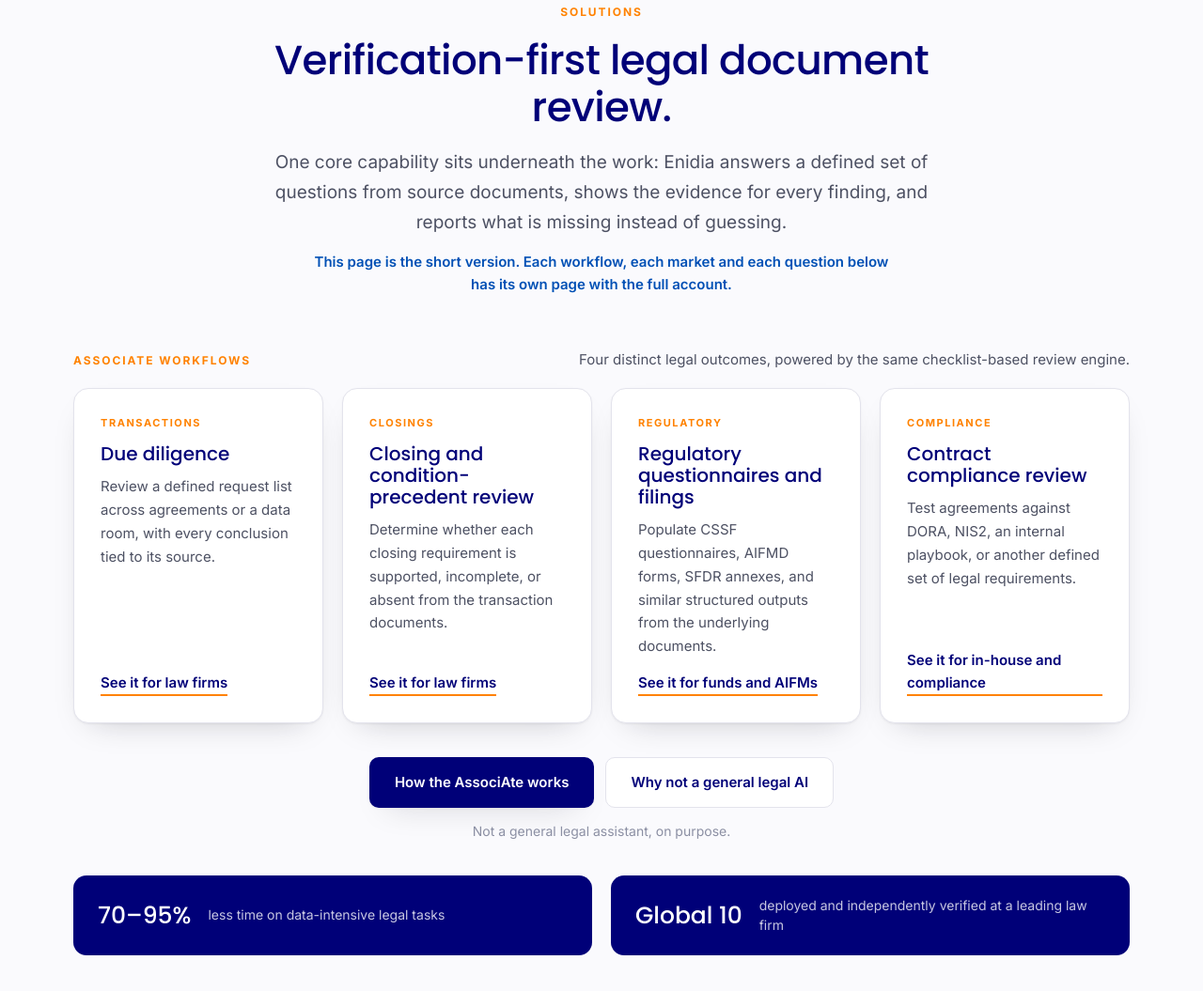
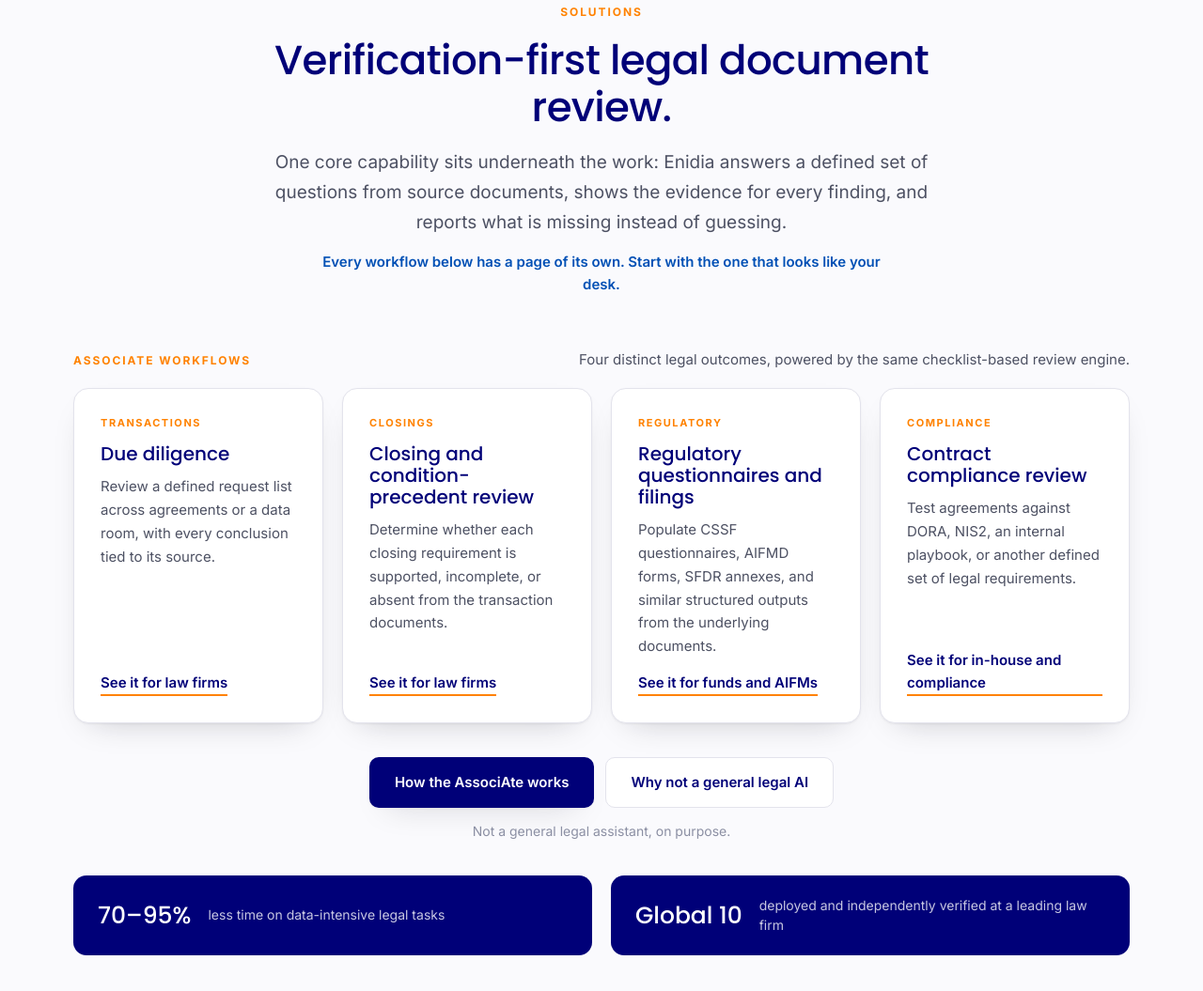
Before and after one commit to enidia-ai/enidia-ai.github.io, a plain HTML site: page index.html in a window 1280 px wide. Shown: the part 1550-2605 px from the top of the page at 94% size. Drawn offline with Linux system fonts and the light colour scheme.

Commit message:
Reword the Solutions teaser line
Co-Authored-By: Claude Fable 5.1 <noreply@anthropic.com>

```diff
--- a/index.html
+++ b/index.html
@@ -178,8 +178,8 @@
         <p class="lede">One core capability sits underneath the work: Enidia answers a defined
         set of questions from source documents, shows the evidence for every finding, and reports
         what is missing instead of guessing.</p>
-        <p class="map-note">This page is the short version. Each workflow, each market and each
-        question below has its own page with the full account.</p>
+        <p class="map-note">Every workflow below has a page of its own. Start with the one that
+        looks like your desk.</p>
       </div>
 
       <div class="solutions-group">
```
